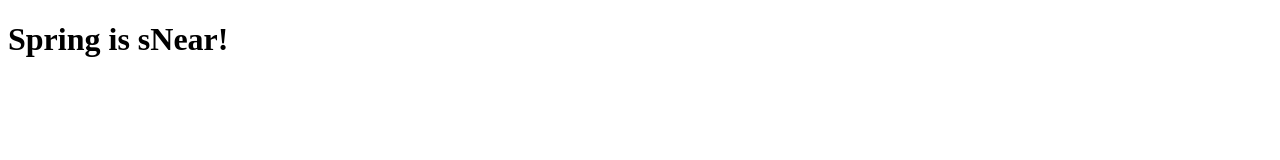
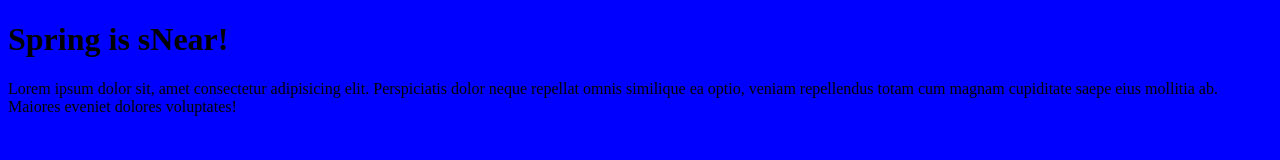
Before and after one commit to 00cm/Practice, a plain HTML site: page index.html in a window 1280 px wide. Drawn offline with Linux system fonts and the light colour scheme.

Commit message:
Added Paragraph And Stylesheet

```diff
--- a/index.html
+++ b/index.html
@@ -1,11 +1,18 @@
 <!DOCTYPE html>
 <html lang="en">
+
 <head>
     <meta charset="UTF-8">
     <meta name="viewport" content="width=device-width, initial-scale=1.0">
+    <link rel="stylesheet" href="style.css">
     <title>Document</title>
 </head>
+
 <body>
     <h1>Spring is sNear!</h1>
+    <p>Lorem ipsum dolor sit, amet consectetur adipisicing elit. Perspiciatis dolor neque repellat omnis similique ea
+        optio, veniam repellendus totam cum magnam cupiditate saepe eius mollitia ab. Maiores eveniet dolores
+        voluptates!</p>
 </body>
+
 </html>
--- /dev/null
+++ b/style.css
@@ -0,0 +1,3 @@
+body {
+    background-color: blue;
+}
```
